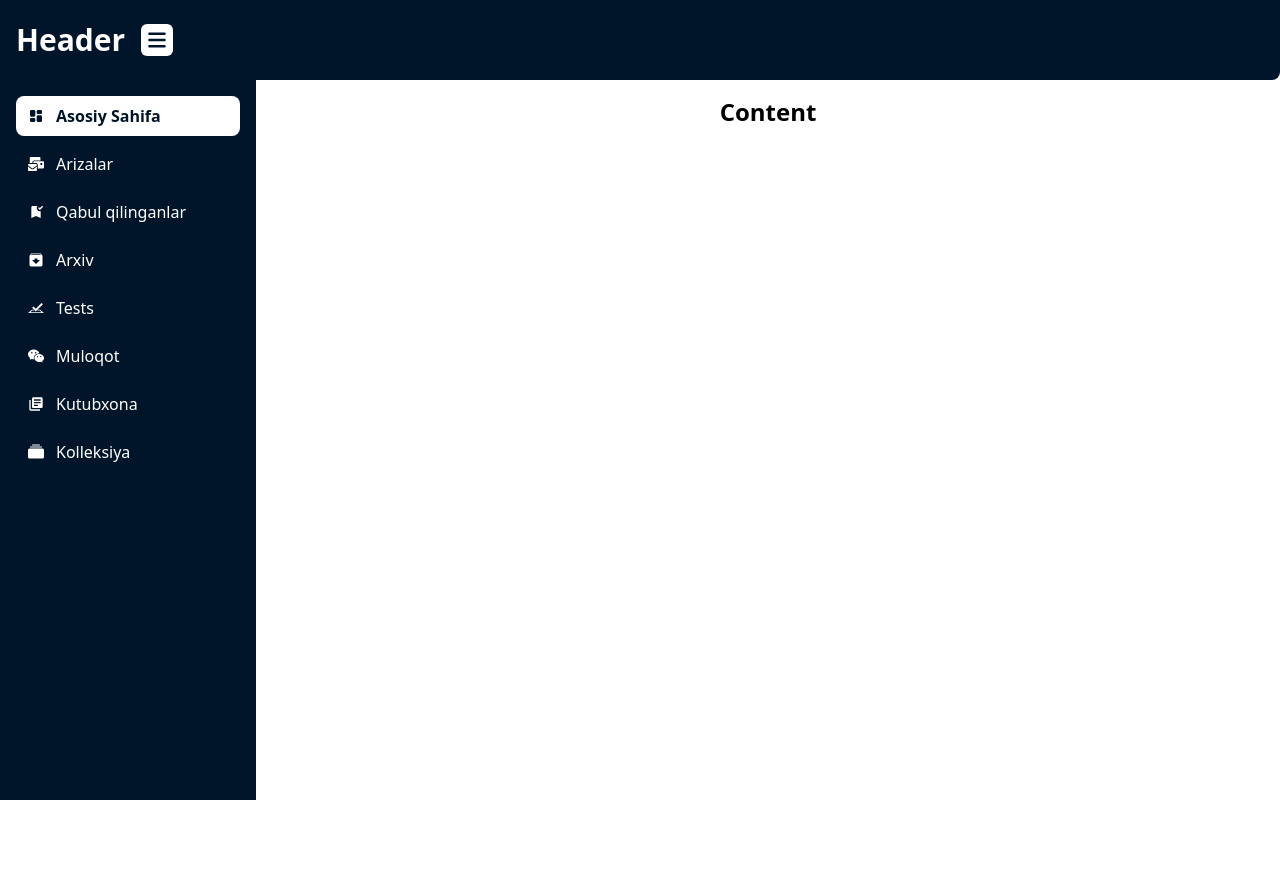
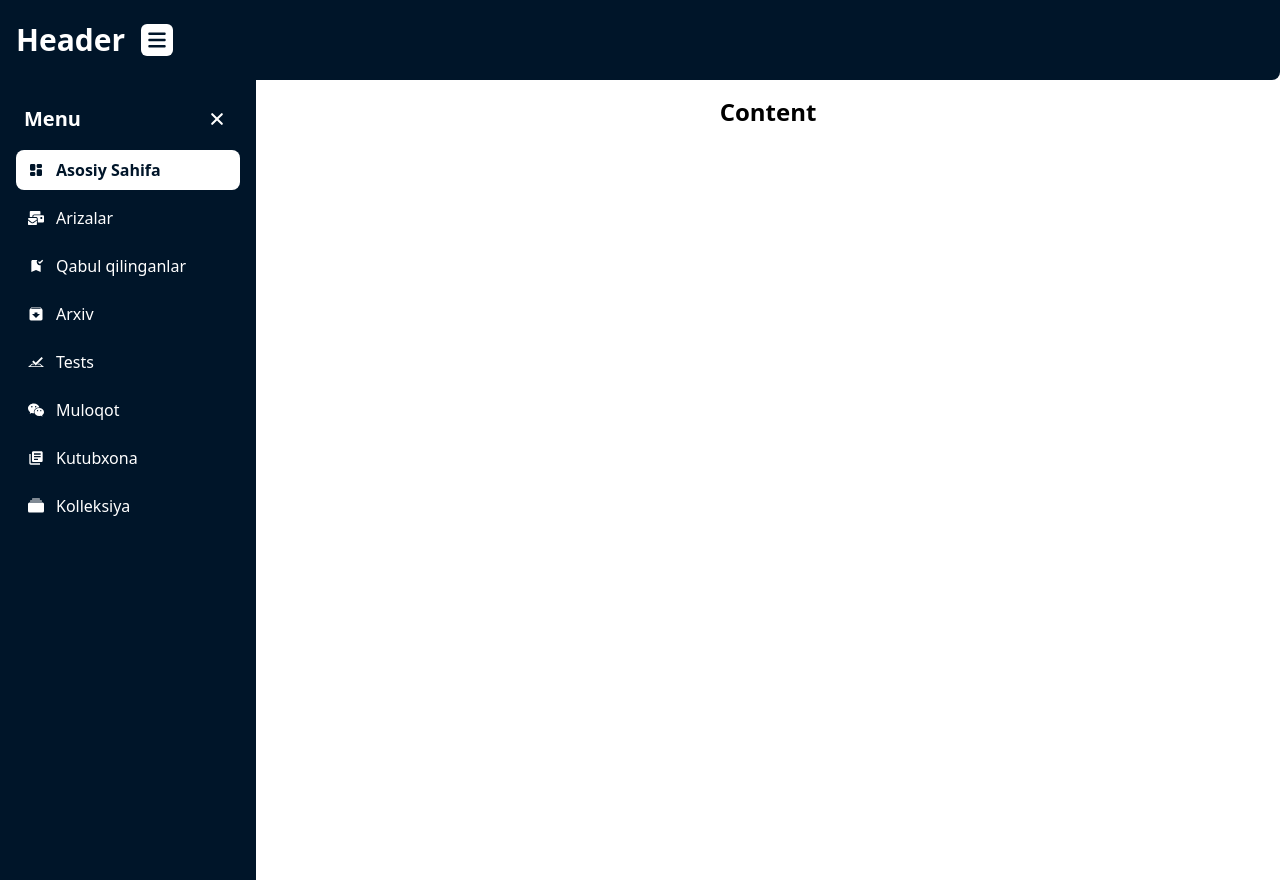
Before and after one commit to samandarwebcreator/HrPro, a React (Vite) app: page /dashboard/home in a window 1280 px wide. Before the commit the page ends 800 px from the top, so only its background shows below. Built offline with nearby package versions, Linux system fonts and the light colour scheme.

Commit message:
tried to fix the problem

```diff
--- a/src/pages/dashboard/Layout.jsx
+++ b/src/pages/dashboard/Layout.jsx
@@ -28,7 +28,7 @@ export default function LayoutStructure() {
   }, []);
 
   return (
-    <div>
+    <div className="relative w-full">
       <header className="col-span-full min-h-[10vh] bg-layoutColor text-white py-3 px-2 md:px-3 md:py-4 lg:p-4  flex items-center gap-4 rounded-br-lg">
         <h1 className="text-3xl font-bold">Header</h1>
         <button
@@ -39,19 +39,30 @@ export default function LayoutStructure() {
         </button>
       </header>
       <div
-        className={`grid grid-cols-[${
+        className={`md:grid w-full  grid-cols-[${
           openedSidebar ? "auto,2fr" : "auto,1fr"
-        }] grid-rows-[auto,1fr,auto] min-h-[90vh]`}
+        }] grid-rows-[auto,1fr,auto] min-h-[90vh] `}
         style={{ transition: "grid-template-columns 0.5s" }}
       >
-        <aside
-          className={`row-span-3 bg-layoutColor text-white p-4 ${
-            openedSidebar ? "w-64" : "w-20"
+        <div
+          className={`flex w-full absolute md:static top-0  ${
+            isWideSidebar ? "left-0" : "-left-[100%]"
           }`}
-          style={{ transition: "width 0.5s" }}
         >
-          <Menu />
-        </aside>
+          <aside
+            className={`row-span-3 min-h-screen w-[75%] bg-layoutColor text-white p-4 ${
+              openedSidebar ? "md:w-64" : "md:w-20"
+            }`}
+            style={{ transition: "width 0.5s" }}
+          >
+            <Menu />
+          </aside>
+          <div
+            className={`bg-navbarHover w-[25%] min-h-screen ${
+              isWideSidebar ? "block" : "hidden"
+            } block md:hidden`}
+          ></div>
+        </div>
 
         <main className="col-start-2 p-4">
           <h2 className="text-2xl font-bold">Content</h2>
--- a/src/pages/dashboard/components/Menu.jsx
+++ b/src/pages/dashboard/components/Menu.jsx
@@ -1,12 +1,15 @@
 import React, { useState, useEffect } from "react";
 import { menuArray } from "../../../lib/data";
 import { Link, useLocation } from "react-router-dom";
-import { useSelector } from "react-redux";
+import { useDispatch, useSelector } from "react-redux";
+import { IoClose } from "react-icons/io5";
+import { wideSidebar } from "../../../Redux/generalSlice";
 
 export default function Menu() {
   const openedSidebar = useSelector((state) => state.general.sidebarOpen);
   const [showText, setShowText] = useState(false);
   const location = useLocation();
+  const dispatch = useDispatch();
 
   useEffect(() => {
     if (openedSidebar) {
@@ -20,14 +23,24 @@ export default function Menu() {
     }
   }, [openedSidebar]);
 
+  const closeSidebar = () => {
+    dispatch(wideSidebar(false));
+  };
+
   return (
     <div>
+      <div className="flex items-center justify-between px-2 mb-2 py-2">
+        <h3 className="text-xl font-bold">Menu</h3>
+        <button onClick={closeSidebar}>
+          <IoClose className="font-bold text-3xl p-1 rounded-md hover:bg-gray-500 active:bg-gray-700" />
+        </button>
+      </div>
       {menuArray.map((item) => (
         <div className="mb-2" key={item.id}>
           <Link
-            className={`flex gap-3 items-center py-2 px-3 rounded-lg ${
+            className={`flex gap-3 items-center py-2 hover:bg-gray-500 px-3 rounded-lg ${
               location.pathname.includes(item.link)
-                ? "bg-white text-layoutColor font-semibold"
+                ? "bg-white text-layoutColor hover:bg-white font-semibold"
                 : ""
             }`}
             to={`/dashboard/${item.link}`}
--- a/tailwind.config.js
+++ b/tailwind.config.js
@@ -16,6 +16,7 @@ export default {
         buttonBrand: "#238636",
         glassBg: "rgba(255, 255, 255, 0.9)",
         layoutColor: "#001529",
+        navbarHover: "rgba(0, 0, 0, 0.1)",
       },
       boxShadow: {
         navbarShadow: "0 4px 30px rgba(0, 0, 0, 0.1)",
```
